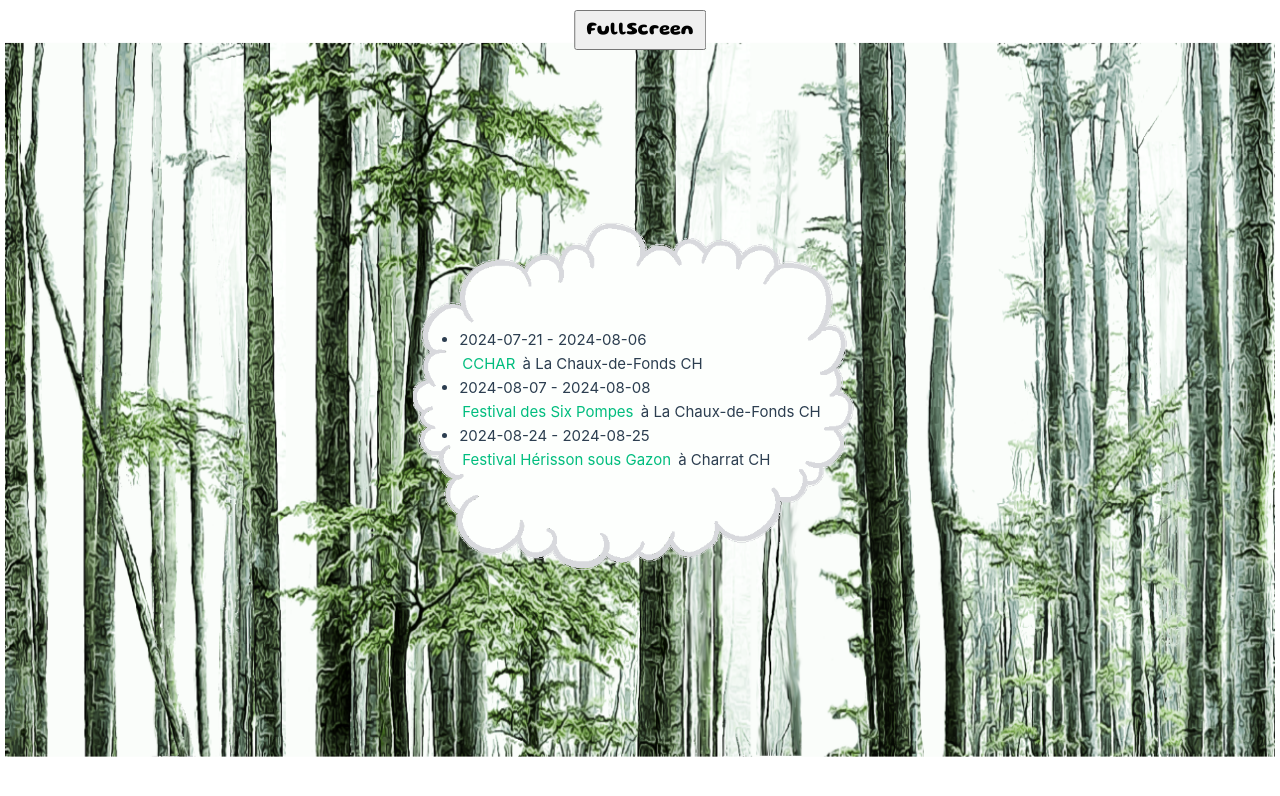
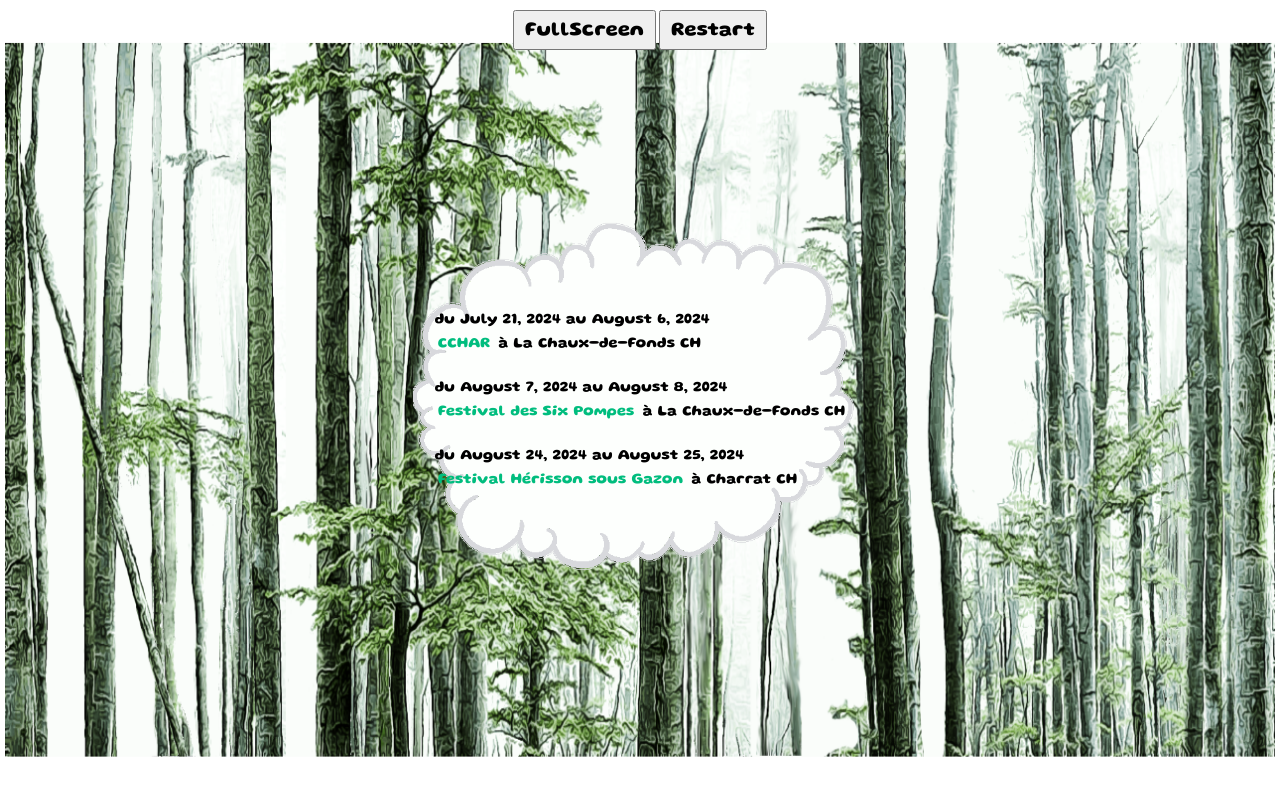
Before and after one commit to chadoc/opossum, a Vue app: page / in a window 1280 px wide. Shown: the top 796 px of the page. Built offline with nearby package versions, Linux system fonts and the light colour scheme.

Commit message:
feat: styled agenda

```diff
--- a/src/components/game/Agenda.vue
+++ b/src/components/game/Agenda.vue
@@ -2,7 +2,7 @@
   <div class="op-agenda">
     <ul>
       <li v-for="next in nextDates" :key="next.event">
-        <p>{{ next.from }} - {{ next.to }}</p>
+        <p>du {{ next.from }} au {{ next.to }}</p>
         <a :href="next.link" target="_blank">{{next.event}}</a> à {{next.location}} {{next.country}}
       </li>
     </ul>
@@ -11,10 +11,23 @@
 <script setup lang="ts">
 import {NextDates} from "@/components/game/NextDates";
 
+const dateOptions = {
+  // weekday: 'none',
+  year: 'numeric',
+  month: 'long',
+  day: 'numeric'
+}
+
 const nextDates = NextDates.filter(date => {
   const to = new Date(date.to)
   const now = new Date()
   return now.getTime() < to.getTime()
+}).map(date => {
+  return {
+    ...date,
+    from: new Date(date.from).toLocaleDateString(undefined, dateOptions),
+    to: new Date(date.to).toLocaleDateString(undefined, dateOptions)
+  }
 })
 
 </script>
@@ -32,4 +45,13 @@ const nextDates = NextDates.filter(date => {
   justify-content: center;
   align-items: center;
 }
+
+.op-agenda ul {
+  list-style-type: none;
+  font-family: julien;
+  color: black;
+}
+.op-agenda li {
+  margin: 20px 0 20px 0;
+}
 </style>
--- a/src/components/game/FullGame.vue
+++ b/src/components/game/FullGame.vue
@@ -3,7 +3,10 @@
 <!--    <img id="userImg" :src="userImg" />-->
     <canvas id="collisionCanvas1" ref="collisionCanvas1"></canvas>
     <canvas id="canvas1" ref="canvas1"></canvas>
-    <button id="fullScreenButton" style='font-family: julien; font-size:18px' ref="fullScreenButton" @click="toggleFullScreen">FullScreen</button>
+    <div id="toolbar">
+      <button @click="toggleFullScreen">FullScreen</button>
+      <button @click="restart">Restart</button>
+    </div>
     <div class="hiddenAsset">
 <!--      <audio src="../../assets/liquid.wav" preload="auto" />-->
       <audio v-if="Config.backgroundSound" autoplay>
@@ -82,6 +85,10 @@ function toggleFullScreen() {
   game.value?.toggleFullScreen()
 }
 
+function restart() {
+  window.location.reload()
+}
+
 </script>
 <style scoped>
 #container {
@@ -105,12 +112,19 @@ function toggleFullScreen() {
 .hiddenAsset {
   display: none;
 }
-#fullScreenButton {
+#toolbar {
+  display: flex;
+  justify-content: center;
+  gap: 3px;
   position: absolute;
-  font-size: 20px;
-  padding: 10px;
   top: 10px;
   left: 50%;
   transform: translateX(-50%);
+  max-height: 40px;
+}
+#toolbar button {
+  font-family: julien;
+  font-size: 20px;
+  padding: 10px;
 }
 </style>
```
